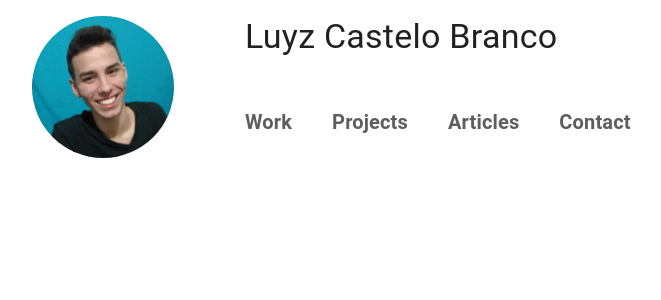
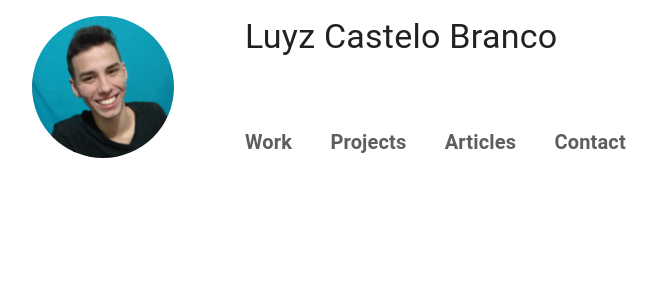
Before and after one commit to Luyz-Castelo/portfolio, a React (Create React App) app: page / in a window 1280 px wide. Shown: the top 300 px of the page, without its empty margins (182-843 px from the left). Built offline with nearby package versions, Linux system fonts and the light colour scheme.

Commit message:
Correction of header links

```diff
--- a/src/components/Header/Header.tsx
+++ b/src/components/Header/Header.tsx
@@ -3,14 +3,13 @@ import Grid from '@mui/material/Unstable_Grid2';
 import { Container, Link, Typography, Avatar, Box } from "@mui/material";
 
 export const Header = () => {
-  // learn how to use MUI components and create header using them
   return (
     <header>
       <Container maxWidth="md">
-        <Grid container mt={2}>
+        <Grid container mt={2} position='relative'>
           <Grid xs={2} md={2}>
-            <Link href='https://github.com/Luyz-Castelo' color='inherit'>
-              <Avatar alt='Foto do Luyz' src={Luyz} sx={{width: '100%', height: '100%'}} />
+            <Link href='/' color='inherit'>
+              <Avatar alt='Foto do Luyz' src={Luyz} sx={{ width: '100%', height: '100%'}} />
             </Link>
           </Grid>
           <Grid xs={1} md={1} />
@@ -23,36 +22,29 @@ export const Header = () => {
                 <Box sx={{ backgroundColor: '#4b6cc1', height: '1vh', borderRadius: '2vh' }} />
               </Grid>
             </Grid>
-            <Grid container mt={4} color='#5e5e5e'>
-              <Grid xs={1} md={1} mr={5}>
-                <Typography variant='h6'>
+
+            <Container sx={{ display: 'flex', paddingLeft: '0 !important', position: 'absolute', gap: '3vw', bottom: '0' }} >
+              <Typography variant='h6' color='#5e5e5e'>
                 <Link href='https://github.com/Luyz-Castelo' fontWeight='bold' color='inherit' underline='none' sx={{'&:hover': {color: '#4b6cc1'}}}>
                   Work
                 </Link>
               </Typography>
-              </Grid>
-              <Grid xs={1} md={1} mr={5}>
-                <Typography variant='h6'>
+              <Typography variant='h6' color='#5e5e5e'>
                 <Link href='https://github.com/Luyz-Castelo' fontWeight='bold' color='inherit' underline='none' sx={{'&:hover': {color: '#4b6cc1'}}}>
                   Projects
                 </Link>
               </Typography>
-              </Grid>
-              <Grid xs={1} md={1} mr={5}>
-                <Typography variant='h6'>
+              <Typography variant='h6' color='#5e5e5e'>
                 <Link href='https://github.com/Luyz-Castelo' fontWeight='bold' color='inherit' underline='none' sx={{'&:hover': {color: '#4b6cc1'}}}>
                   Articles
                 </Link>
               </Typography>
-              </Grid>
-              <Grid xs={1} md={1} mr={5}>
-                <Typography variant='h6'>
+              <Typography variant='h6' color='#5e5e5e'>
                 <Link href='https://github.com/Luyz-Castelo' fontWeight='bold' color='inherit' underline='none' sx={{'&:hover': {color: '#4b6cc1'}}}>
                   Contact
                 </Link>
               </Typography>
-              </Grid>
-            </Grid>
+            </Container>
           </Grid>
         </Grid>
       </Container>
```
Lines whose indentation alone changed are shown as unchanged.
